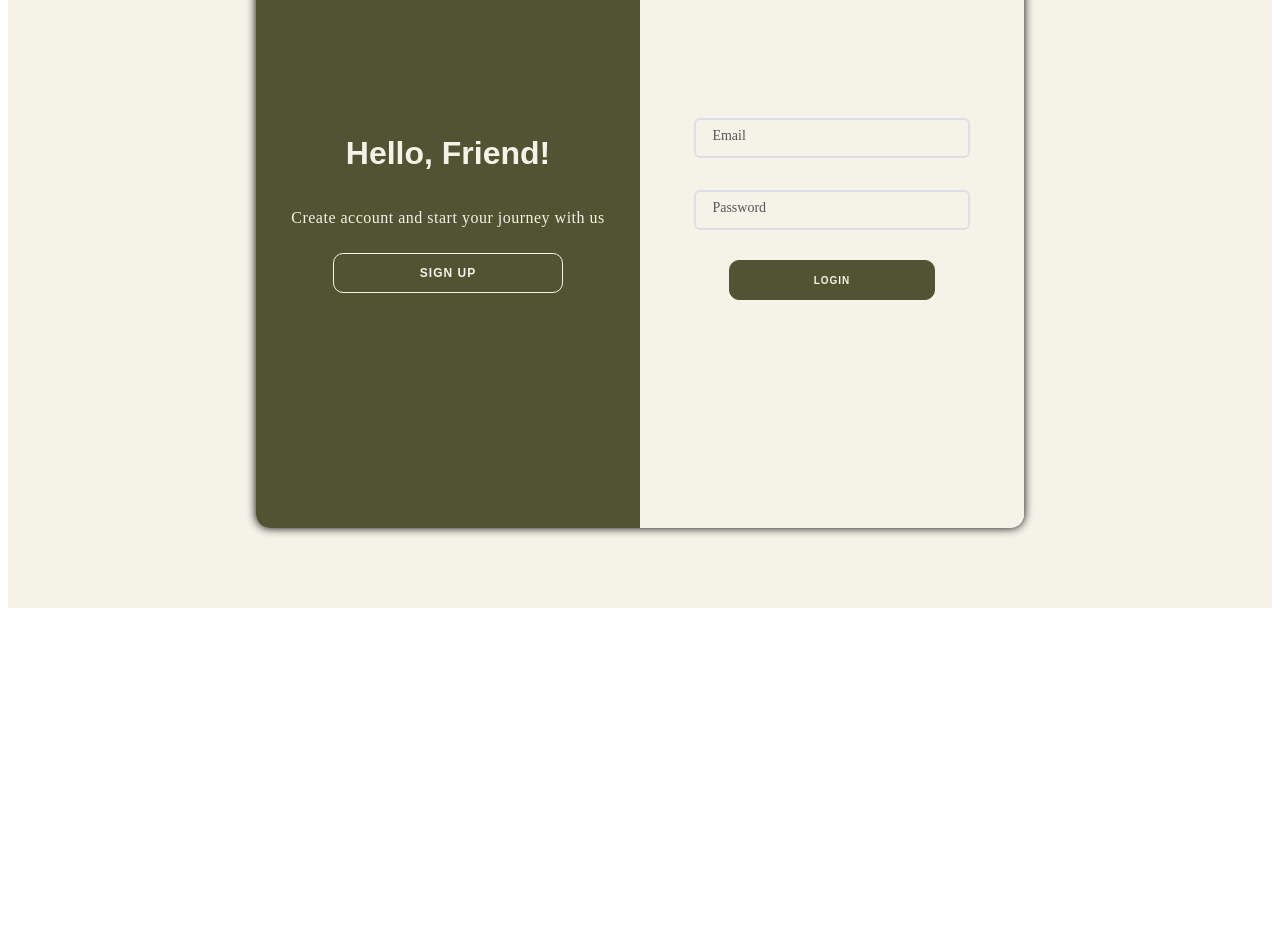
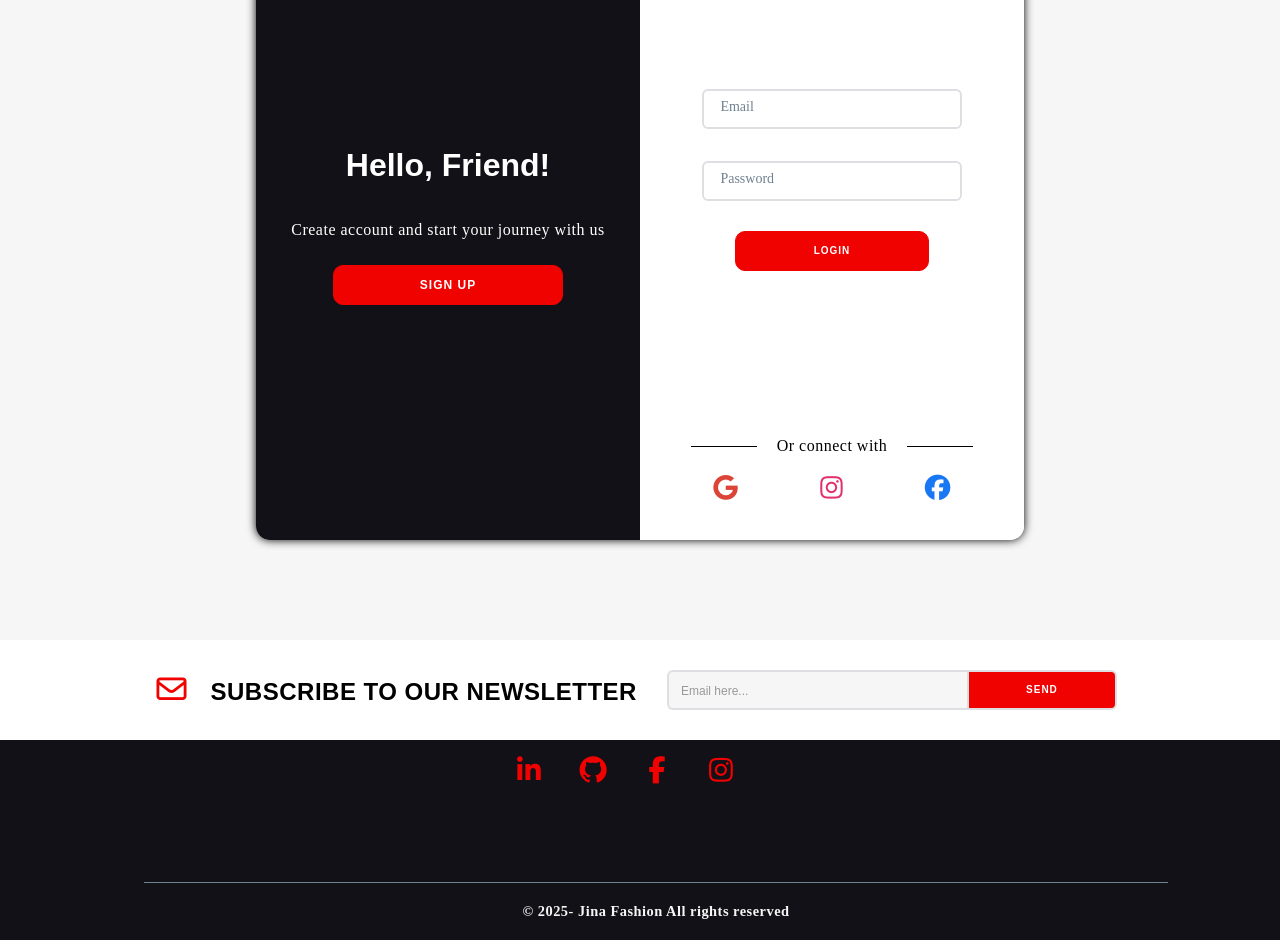
Before and after one commit to aydisaddem/jina-commerce, a React (Vite) app: page / in a window 1280 px wide. Shown: the part 200-1140 px from the top of the page. Before the commit the page ends 816 px from the top, so only its background shows below. Built offline with nearby package versions, Linux system fonts and the light colour scheme.

Commit message:
footer newspaper

```diff
--- a/src/App.css
+++ b/src/App.css
@@ -4,18 +4,28 @@
   box-sizing: border-box;
 }
 :root {
-  --primary-color: #525333;
-  --secondary-color: #cf8852;
-  --background-color: #f5f2e7;
+  --primary-color: #ef0200;
+  --secondary-color: #121117;
+  --background-color: #ffffff;
+  --background-main-color: #f6f6f6;
+  --grey-color: #708090;
   --divider: #dddfe2;
   --input-color: #1d2129;
+}
+html, body {
+  height: 100%;
+  margin: 0;
+  display: flex;
+  flex-direction: column;
 }
 
 .App {
   padding: 0;
   display: flex;
+  flex-direction: column;
   justify-content: center;
   align-items: center;
-  height: 100vh;
-  background-color: var(--background-color);
+  min-height: 100vh;
+  width: 100vw;
+  background-color: var(--background-main-color);
 }
--- a/src/App.jsx
+++ b/src/App.jsx
@@ -1,10 +1,13 @@
 import "./App.css";
 import Authentication from "./components/Authentication.jsx";
+import Footer from "./components/Footer.jsx";
 import "@fortawesome/fontawesome-free/css/all.min.css";
 function App() {
+
   return (
   <div className="App">
-  <Authentication/>
+<Authentication/>
+  <Footer/>
   </div>
   );
 }
--- a/src/components/Authentication.jsx
+++ b/src/components/Authentication.jsx
@@ -15,7 +15,7 @@ const Authentication = () => {
     specialChar: false,
   });
   const [email, setEmail] = useState("");
-  const [password, setPassword]= useState("");
+  const [password, setPassword] = useState("");
   const [firstName, setFirstName] = useState("");
   const [lastName, setLastName] = useState("");
   const [signUpEmail, setSignUpEmail] = useState("");
@@ -55,13 +55,16 @@ const Authentication = () => {
   const selectStyle = {
     control: (styles, { isFocused }) => ({
       ...styles,
-      backgroundColor: "#f5f2e7",
+      backgroundColor: "#fff",
       height: "40px",
       margin: "12px 0",
-      borderColor: isFocused ? "#525333" : "#dddfe2",
-      boxShadow: isFocused ? "0 0 0 1px #525333" : "none",
+      borderColor: isFocused ? "#708090" : "#dddfe2",
+      boxShadow: isFocused ? "0 0 0 1px #708090" : "none",
       "&:hover": {
-        borderColor: "#525333",
+        borderColor: "#708090",
+      },
+      "&:active": {
+        borderColor: "#000",
       },
       display: "flex",
       alignItems: "center",
@@ -69,13 +72,15 @@ const Authentication = () => {
     }),
     option: (styles, { isFocused, isSelected }) => ({
       ...styles,
-      backgroundColor: isSelected
-        ? "#525333"
-        : isFocused
-        ? "#cf8852"
-        : "#f5f2e7",
-      color: isSelected ? "#f5f2e7" : isFocused ? "#f5f2e7" : "#1d2129",
+      backgroundColor: isSelected ? "#000" : isFocused ? "#ef0200" : "#fff",
+
+      color: isSelected ? "#fff" : isFocused ? "#fff" : "#1d2129",
       cursor: "pointer",
+      "&:active": {
+
+    backgroundColor: isSelected ? "#333" : "#000" ,
+    color: "#fff",
+  },
     }),
     indicatorsContainer: (styles) => ({
       ...styles,
@@ -88,13 +93,12 @@ const Authentication = () => {
     }),
     singleValue: (styles) => ({
       ...styles,
-      color: "#525333",
-      fontWeight: "bold",
+      color: "#1d2129",
       textAlign: "center",
       width: "100%",
       display: "flex",
       alignItems: "center",
-      justifyContent: "center",
+      padding: "0 5px",
     }),
     placeholder: (styles) => ({
       ...styles,
@@ -106,28 +110,28 @@ const Authentication = () => {
     }),
     menu: (styles) => ({
       ...styles,
-      backgroundColor: "#525333",
-      border: "1px solid #525333",
+      backgroundColor: "#ef0200",
+      border: "1px solid #708090",
       borderRadius: "6px",
       marginTop: "4px",
     }),
     menuList: (styles) => ({
       ...styles,
       padding: 0,
-      backgroundColor: "#f5f2e7",
+      backgroundColor: "#fff",
       "&::-webkit-scrollbar": {
         width: "8px",
       },
       "&::-webkit-scrollbar-track": {
-        background: "#f5f2e7",
+        background: "#fff",
         borderRadius: "4px",
       },
       "&::-webkit-scrollbar-thumb": {
-        background: "#525333", // slider color
+        background: "#000", // slider color
         borderRadius: "4px",
       },
       "&::-webkit-scrollbar-thumb:hover": {
-        background: "#525333", // hover color
+        background: "#000", // hover color
       },
     }),
   };
@@ -238,7 +242,9 @@ const Authentication = () => {
                     const emailRegex = /^[^\s@]+@[^\s@]+\.[^\s@]+$/;
 
                     if (!emailRegex.test(e.target.value)) {
-        e.target.setCustomValidity("Please enter a valid email address");
+                      e.target.setCustomValidity(
+                        "Please enter a valid email address"
+                      );
                     } else {
                       e.target.setCustomValidity(""); // clear error
                     }
@@ -271,6 +277,25 @@ const Authentication = () => {
               </div>
               <button type="submit">Login</button>
             </form>
+
+            <div className="social-connect">
+              <div className="divider">
+                <hr />
+                <p>Or connect with</p>
+                <hr />
+              </div>
+              <div className="social-icons">
+                <button type="button" className="social-btn google">
+                  <i className="fa-brands fa-google"></i>
+                </button>
+                <button type="button" className="social-btn instagram">
+                  <i className="fa-brands fa-instagram"></i>
+                </button>
+                <button type="button" className="social-btn facebook">
+                  <i className="fa-brands fa-facebook"></i>
+                </button>
+              </div>
+            </div>
           </div>
         ) : (
           <div className="signUp">
--- /dev/null
+++ b/src/components/Footer.jsx
@@ -0,0 +1,48 @@
+import "./footer.css";
+const Footer = () => {
+    function handleSubscribe(e){
+        e.preventDefault()
+    }
+  return (
+    <footer className="footer-container">
+      <div className="newspaper">
+        <div className="subscribe">
+          <p ><i className="fa-regular fa-envelope"></i>Subscribe to our Newsletter</p>
+        </div>
+        <div>
+          <form onSubmit={handleSubscribe} className="news-form">
+            <input type="text" placeholder="Email here..." />
+            <button onClick={handleSubscribe} type="submit">Send</button>
+          </form>
+        </div>
+      </div>
+      <div className="footer">
+        <div className="footer-social-icons">
+          <a
+            target="_blank"
+            href="https://linkedin.com/in/saddem-aydi-705402128"
+          >
+            <i className="fa-brands fa-linkedin-in"></i>
+          </a>
+          <a target="_blank" href="https://github.com/aydisaddem">
+            <i className="fa-brands fa-github"></i>
+          </a>
+          <a target="_blank" href="https://www.facebook.com/sdouma.aydi/">
+            <i className="fa-brands fa-facebook-f"></i>
+          </a>
+          <a target="_blank" href="https://www.instagram.com/saddemaydi/">
+            <i className="fa-brands fa-instagram"></i>
+          </a>
+        </div>
+        <div className="copyright">
+          <hr />
+          <p className="footer-title">
+            © 2025- Jina Fashion All rights reserved
+          </p>
+        </div>
+      </div>
+    </footer>
+  );
+};
+
+export default Footer;
--- a/src/components/authentication.css
+++ b/src/components/authentication.css
@@ -11,10 +11,12 @@
   box-shadow: 0 0 10px;
   border-radius: 14px;
   overflow: hidden;
+  margin: 100px 0;
+
 }
 /* ---------------Overlay container---------------*/
 .overlay-container {
-  background-color: var(--primary-color);
+  background-color: var(--secondary-color);
   color: var(--background-color);
 }
 
@@ -22,12 +24,12 @@
   font-family: sans-serif;
 }
 .overlay-container button {
-  background-color: transparent;
+  background-color: var(--primary-color);
   border-radius: 10px;
   height: 40px;
   width: 20%;
   color: var(--background-color);
-  border: 1px solid var(--background-color);
+  border: 1px solid var(--primary-color);
   margin-top: 10px;
   letter-spacing: 1px;
   font-family: sans-serif;
@@ -39,9 +41,10 @@
   cursor: pointer;
 }
 .overlay-container button:hover {
-  background-color: var(--secondary-color);
-  color: var(--background-color);
+  background-color: var(--primary-color);
+  color: var(--secondary-color);
   border: 1px solid var(--primary-color);
+  transform: scale(1.1);
 }
 .overlay-container button:active {
   transform: scale(0.95);
@@ -97,7 +100,7 @@
   flex-direction: column;
   justify-content: center;
   align-items: center;
-  padding: 20px 10px;
+  padding: 20px;
 }
 
 form {
@@ -107,7 +110,7 @@ form {
   flex-direction: column;
   justify-content: center;
   align-items: center;
-  padding: 20px 10px;
+  padding: 10px;
 }
 p {
   letter-spacing: 0.5px;
@@ -124,7 +127,7 @@ p {
   top: 45%;
   transform: translateY(-50%);
   cursor: pointer;
-  color: var(--primary-color);
+  color: var(--secondary-color);
   opacity: 0; /* invisible */
 }
 .password-visibility:focus {
@@ -238,15 +241,7 @@ p {
   margin: 0;
 }
 
-.error {
-  border: 2px solid red;
-}
 
-.error-message {
-  color: red;
-  font-size: 0.8rem;
-  margin-top: 4px;
-}
 input {
   width: 100%;
   height: 40px;
@@ -280,19 +275,25 @@ label {
   font-size: 14px;
   padding: 0 5px;
   background-color: var(--background-color);
-  color: #555;
+  color: var(--grey-color);
   transition: transform 0.3s ease, color 0.3s ease;
 }
 
 .box:focus-within label,
 .box input:not(:placeholder-shown) + label {
   transform: translateY(-20px);
-  color: var(--secondary-color);
+  color: var(--primary-color);
   font-size: 14px;
+}
+.box:focus-within label::after,
+.box input:not(:placeholder-shown) + label::after {
+  content: "*"; /* This is the character to insert */
+  color: red; /* Optional: Make the asterisk stand out */
+  margin-left: 2px; /* Optional: Add a little space */
 }
 
 input:hover {
-  border: 2px solid var(--primary-color);
+  border: 2px solid var(--grey-color);
 }
 input:active {
   transform: scale(0.95);
@@ -333,10 +334,22 @@ input:focus {
 .signIn button:focus {
   outline: none;
 }
+
 .divider {
-  border: 1px solid var(--divider);
-  margin: 20px 0;
-  width: 80%;
+  display: grid;
+  grid-template-columns: 1fr auto 1fr; /* lines - text - line */
+  align-items: center;
+}
+.divider hr {
+  flex: 1;               /* make lines expand equally */
+  border: none;
+  border-top: 1px solid #000; /* style line */
+  margin: 0 10px;        /* spacing around text */
+}
+
+.divider p {
+  margin: 0;
+  padding: 0 10px;       /* spacing between text and lines */
 }
 
 #password-strength {
@@ -352,3 +365,36 @@ input::placeholder {
 input:focus::placeholder {
   color: #999;
 }
+
+.social-icons {
+  display: flex;
+  justify-content: center;
+  gap: 1rem;
+}
+
+.social-btn {
+  width: 45px !important;
+  height: 45px !important;
+  border-radius: 8px  !important;       /* makes it perfectly round */
+  border: none !important;
+  background-color: var(--background-color)  !important; /* subtle background */
+  display: flex;
+  align-items: center;
+  justify-content: center;
+  cursor: pointer;
+  font-size: 1.2rem;
+  transition: transform 0.2s ease, background-color 0.2s ease;
+}
+.social-btn i {
+  font-size: 1.6rem;         /* make the icon bigger */
+}
+
+.social-btn:hover {
+  transform: scale(1.1);
+  background-color: #e0e0e0;
+}
+
+/* Brand colors */
+.social-btn.google { color: #DB4437; }
+.social-btn.instagram { color: #E1306C; }
+.social-btn.facebook { color: #1877F2; }
--- /dev/null
+++ b/src/components/footer.css
@@ -0,0 +1,135 @@
+.footer-container {
+  width: 100%;
+}
+.newspaper {
+  background-color: var(--background-color);
+  height: 100px;
+  display: flex;
+  justify-content: center;
+  align-items: center;
+  gap: 20px;
+}
+.subscribe {
+  font-size: 24px;
+  text-transform: uppercase;
+  font-weight: bold;
+  font-family: "Josefin Sans", sans-serif;
+
+}
+.subscribe i{
+    color: var(--primary-color);
+    font-size: 30px ;
+    margin-right: 20px;
+}
+
+.news-form {
+  display: flex;
+  flex-direction: row;
+  justify-content: flex-start;
+}
+
+.news-form input,
+.news-form button {
+  box-sizing: border-box;
+  height: 40px;
+  margin: 0;
+  padding: 0 12px;
+  font-size: 1rem;
+  line-height: 1;
+  border: 2px solid var(--divider);
+}
+.news-form input {
+  border-right: none;
+  border-radius: 6px 0 0 6px;
+  width: 300px;
+  background-color: var(--background-main-color);
+}
+.news-form input::placeholder {
+  color: #999;
+  opacity: 1;
+  font-size: 12px;
+}
+
+
+.news-form button {
+  display: flex;
+  align-items: center;
+  justify-content: center;
+  background-color: var(--primary-color);
+  color: var(--background-color);
+  width: 150px;
+  border-radius: 0 6px 6px 0;
+  font-family: sans-serif;
+  letter-spacing: 1px;
+  text-transform: uppercase;
+  font-size: 10px;
+  font-weight: bold;
+  cursor: pointer;
+}
+.news-form button:hover {
+    background-color: var(--secondary-color);
+  border: 1px solid var(--secondary-color);
+}
+.news-form button:active {
+      transform: scale(0.95);
+}
+
+.footer {
+  background-color: var(--secondary-color);
+  color: var(--background-main-color);
+  text-align: center;
+  padding: 1rem;
+  position: relative;
+  width: 100%;
+  height: 200px;
+  display: flex;
+  flex-direction: column;
+}
+.copyright {
+  position: absolute;
+  bottom: 20px;
+  width: 100%;
+  display: flex;
+  flex-direction: column;
+  justify-content: center;
+  align-items: center;
+}
+.copyright hr {
+  width: 80%;
+  border: none;
+  margin: 20px 0;
+  border-top: 1px solid var(--grey-color);
+}
+
+.footer p {
+  margin: 0;
+  font-size: 0.9rem;
+}
+
+.footer-title {
+  font-size: 1.3em;
+  font-weight: 600;
+}
+
+.footer-container .social-icons a {
+  font-size: 1.3em;
+  padding: 0 12px 0 0;
+}
+.footer-social-icons a {
+  color: var(--primary-color);
+  font-size: 1.7em;
+  padding-right: 30px;
+}
+
+input:-webkit-autofill {
+  background-color: var(--background-main-color) !important;
+  -webkit-box-shadow: 0 0 0px 1000px var(--background-main-color) inset;
+  -webkit-text-fill-color: var(--input-color) !important;
+  transition: background-color 5000s ease-in-out 0s;
+}
+
+/* Firefox */
+input:-moz-autofill {
+  background-color: var(--background-main-color) !important;
+  color: var(--input-color) !important;
+}
```
Lines whose indentation alone changed are shown as unchanged.
